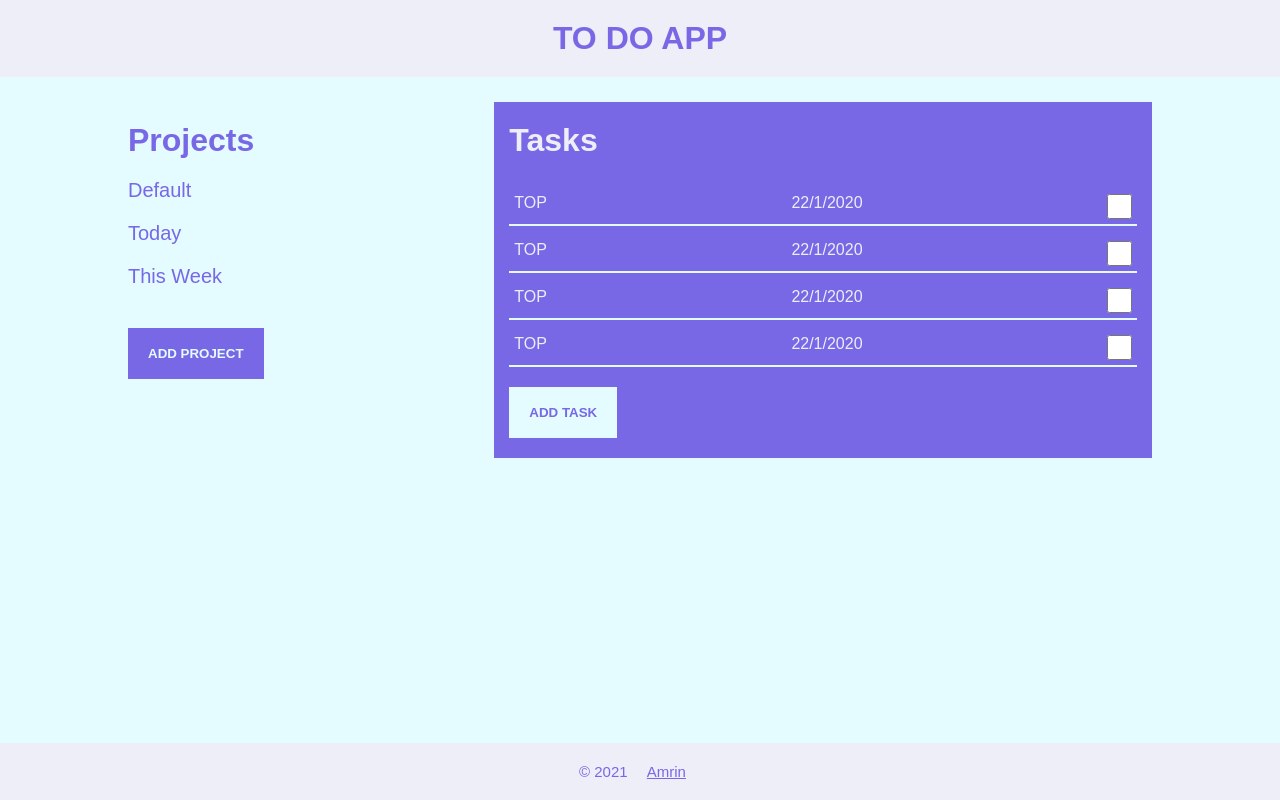
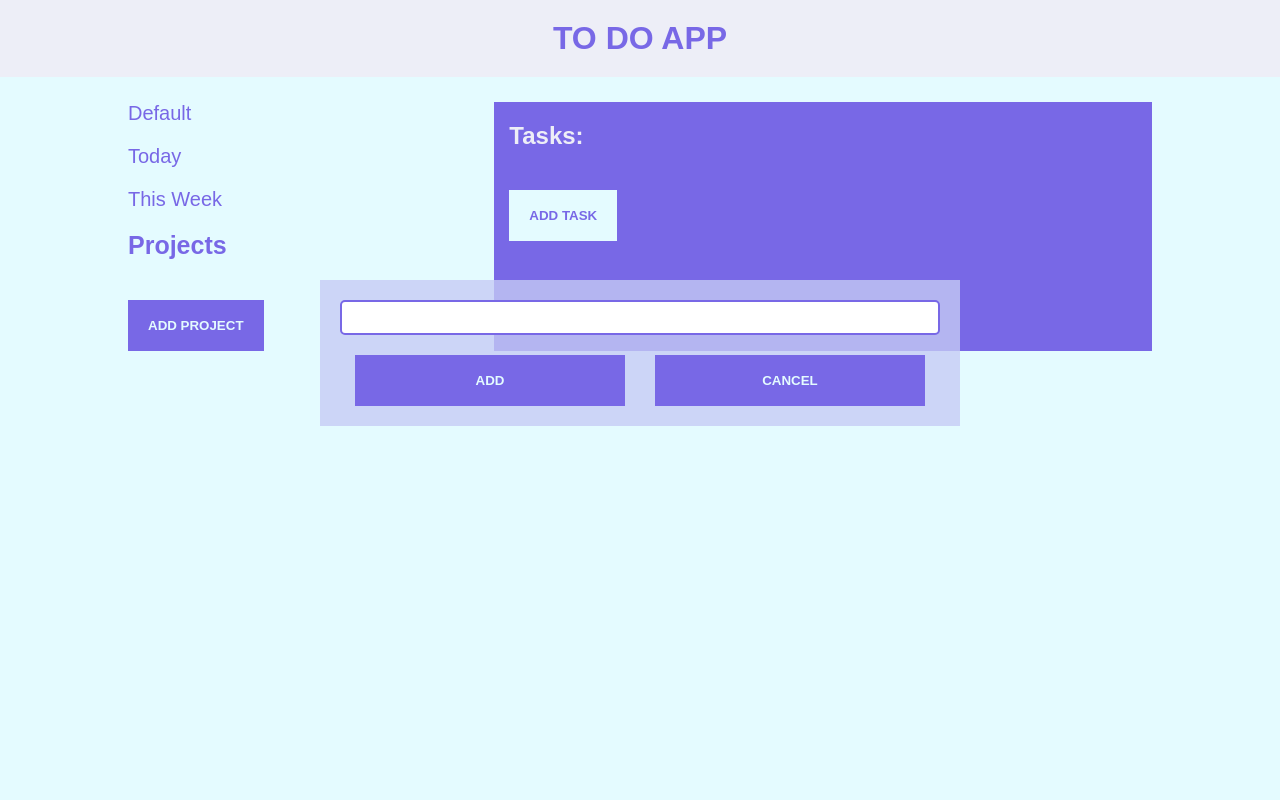
Before and after one commit to Coderamrin/to_do_list, a plain HTML site: page index.html in a window 1280 px wide. Both pictures are taken after a click on the button "ADD PROJECT". Drawn offline with Linux system fonts and the light colour scheme; a web font is replaced by a local one.

Commit message:
created add project btn's function and aded to it

```diff
--- a/css/style.css
+++ b/css/style.css
@@ -26,13 +26,10 @@ p, h2 {
 
 .footer {
 	text-align: center;
-	position: absolute;
-    left: 0;
-    bottom: 0;
     width: 100%;
     padding: 20px 0;
     font-size: 15px;
-
+    display: none;
 }
 
 .container {
@@ -47,7 +44,7 @@ p, h2 {
 }
 
 .title {
-	padding: 20px 0;
+	margin: 20px 0;
 }
 
 .maintitle {
@@ -73,14 +70,18 @@ p, h2 {
 	margin-left: 25px;
 }
 
-.projects {
+.tabs {
 	color: #7868e6;
+}
+
+.projectTitle {
+	font-size: 25px;
 }
 
 .projectName {
 	text-transform: capitalize;
 	font-size: 20px;
-	padding-bottom: 20px;
+	margin-bottom: 20px;
 }
 
 .btn {
@@ -147,6 +148,25 @@ p, h2 {
 	border-radius: 5px;
 }
 
+.projectsContainer {
+	color: black;
+	font-size: 16px;
+	text-transform: capitalize;
+	display: flex;
+	margin-bottom: 20px;
+	width: 70%;
+}
+
+.projectsContainer p {
+	margin-right: 80px;
+}
+
+.active {
+	background: #7868e6;
+	color: #fff;
+	padding: 10px 10px;
+}
+
 @media only screen and (min-width: 1000px) {
 	.form {
 		width: 50%;
@@ -154,6 +174,6 @@ p, h2 {
 	}
 }
 
-.form {
+.removeForm {
 	display: none;
 }
--- a/index.html
+++ b/index.html
@@ -10,52 +10,30 @@
 <body>
 	<div class="wrapper">
 		<header class="header">
-			<h1 class="maintitle title">To Do App</h1>
+			<h1 class="maintitle">To Do App</h1>
 		</header>
 		<main class="main container">
-			<div class="projects">
-				<h1 class="title projectTitle">Projects</h1>
+			<div class="tabs">
 				<p class="projectName">default</p>
 				<p class="projectName">today</p>
 				<p class="projectName">this week</p>
-
+				<h1 class="title projectTitle">Projects</h1>
+                <div class="projects">
+                </div>
 				<button class="btn addProject">add project</button>
 			</div>
 
 			<div class="tasks">
-				<h1 class="title">Tasks</h1>
-				<div class="task">
-					<p class="tasksName">TOP</p>
-					<p class="duedate">22/1/2020</p>
-					<input type="checkbox" class="checkbox">
-				</div>
-
-				<div class="task">
-					<p class="tasksName">TOP</p>
-					<p class="duedate">22/1/2020</p>
-					<input type="checkbox" class="checkbox">
-				</div>
-
-				<div class="task">
-					<p class="tasksName">TOP</p>
-					<p class="duedate">22/1/2020</p>
-					<input type="checkbox" class="checkbox">
-				</div>
-
-				<div class="task">
-					<p class="tasksName">TOP</p>
-					<p class="duedate">22/1/2020</p>
-					<input type="checkbox" class="checkbox">
-				</div>
+				<h2 class="title">Tasks:</h2>
 				<button class="btn addTask">add task</button>
 			</div>
 		</main>
 
-		<div class="form container">
+		<div class="form container removeForm">
 			<input type="text" class="formField">
 			<div class="formBtns">
-				<button class="btn formBtn">Add</button>
-				<button class="btn formBtn">Cancel</button>
+				<button class="btn formBtn add">Add</button>
+				<button class="btn formBtn cancel">Cancel</button>
 			</div>
 		</div>
 		<footer class="footer">&copy; 2021 <a href="https://github.com/amr1n">amrin</a></footer>
```
Also changed, not shown: main.js (+1 -1 lines).
